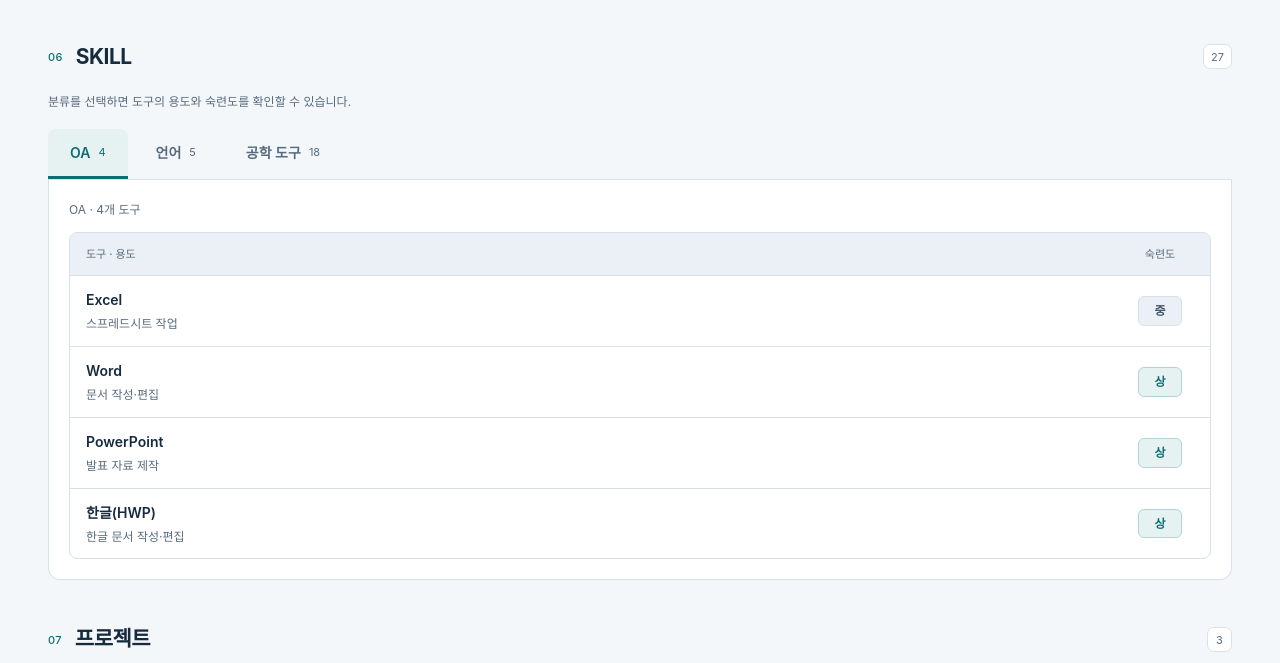
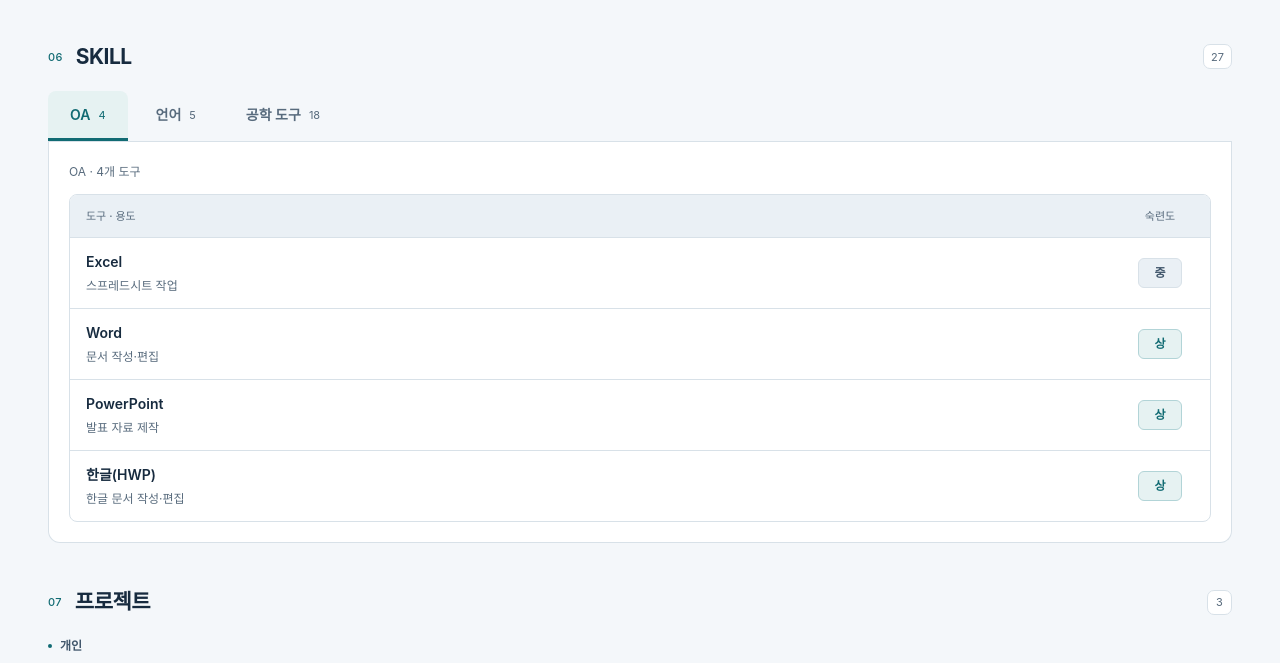
Before and after one commit to leedidc/Personal-Profile, a plain HTML site: page index.html in a window 1280 px wide. Shown: the part 4097-4760 px from the top of the page. Drawn offline with Linux system fonts and the light colour scheme.

Commit message:
Remove skill category guidance text

```diff
--- a/css/portfolio-skills.css
+++ b/css/portfolio-skills.css
@@ -1,11 +1,3 @@
-.skills-introduction {
-  color: var(--muted);
-  font-size: 12px;
-  line-height: 1.8;
-}
-.skills-introduction {
-  margin-bottom: 16px;
-}
 .skill-tabs {
   display: flex;
   overflow-x: auto;
--- a/js/portfolio-skills.js
+++ b/js/portfolio-skills.js
@@ -81,11 +81,6 @@
     }
     let selectedCategory = categories[0].value;
     let selectedGroup = '';
-    const introduction = createElement(
-      'p',
-      'skills-introduction',
-      '분류를 선택하면 도구의 용도와 숙련도를 확인할 수 있습니다.',
-    );
     const tabs = createElement('div', 'skill-tabs');
     tabs.setAttribute('role', 'tablist');
     tabs.setAttribute('aria-label', '스킬 분류');
@@ -114,7 +109,7 @@
     table.append(head, body);
     scroll.append(table);
     panel.append(groupFilters, count, scroll);
-    root.append(introduction, tabs, panel);
+    root.append(tabs, panel);
 
     function renderRows() {
       const rows = skills.filter(
```
